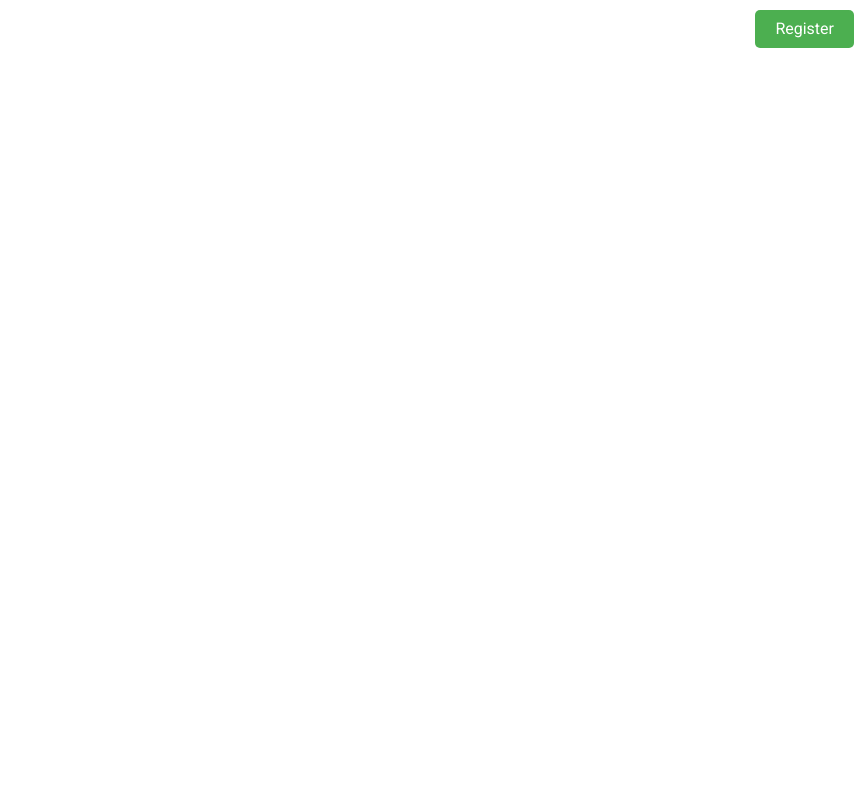
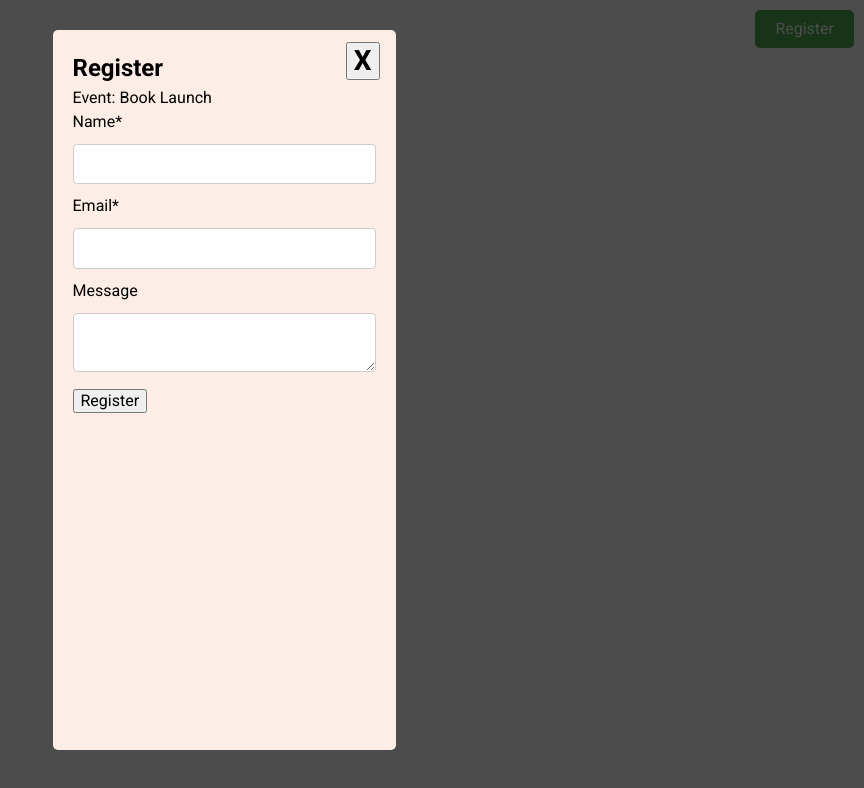
Before and after one commit to oleksandr-honchar/contact_modal, a plain HTML site: page index.html in a window 1280 px wide. Shown: the whole page, without its empty margins (416-1280 px from the left). Drawn offline with nearby package versions, Linux system fonts and the light colour scheme.

Commit message:
Refactor modal styles for improved layout and visibility

```diff
--- a/css/styles.css
+++ b/css/styles.css
@@ -77,7 +77,6 @@ button {
 
 /* Modal background */
 .modal {
-  display: none;
   position: fixed; /* Fixed position */
   top: 0;
   left: 0;
@@ -86,17 +85,23 @@ button {
   background-color: rgba(0, 0, 0, 0.7); /* Semi-transparent */
   z-index: 1000; /* Ensures the modal is above other content */
   overflow: hidden; /* Prevent scrolling */
+  display: flex;
+  justify-content: center;
+  align-items: flex-start; /* 👈 aligns modal at top */
+  padding-top: 30px; /* 👈 spacing from top */
+  overflow-y: auto; /* 👈 enable scroll if needed */
 }
 
 /* Modal content */
 .modal-content {
-  position: relative; /* ✅ enables absolute child positioning */
-  background-color: #fff;
+  position: relative;
+  background-color: #fceee6;
   padding: 20px;
   width: 343px;
-  height: 794px;
-  margin: 100px auto;
+  height: 90vh;
+  overflow-y: auto; /* 👈 scroll if content exceeds */
   border-radius: 5px;
+  margin: 0 auto; /* Center the modal */
 }
 
 /* Close button */
```
